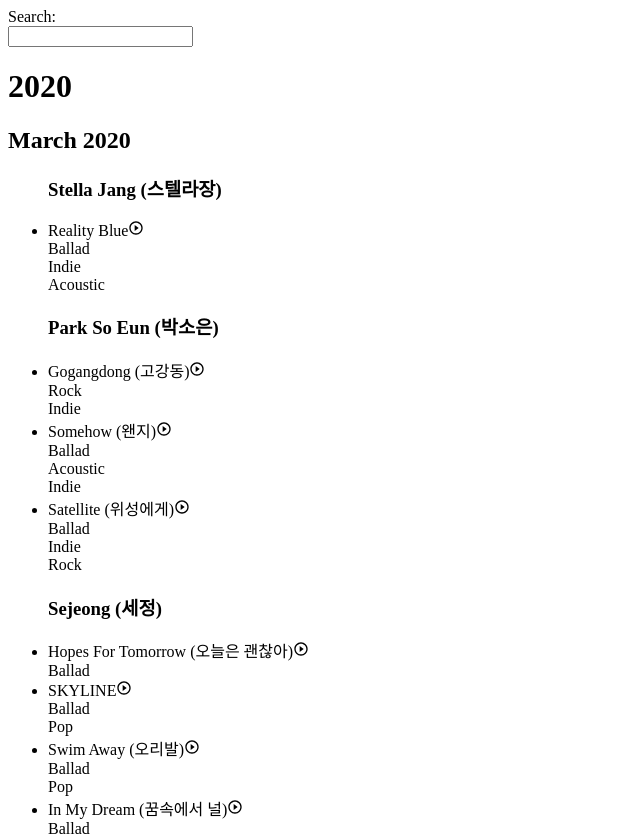
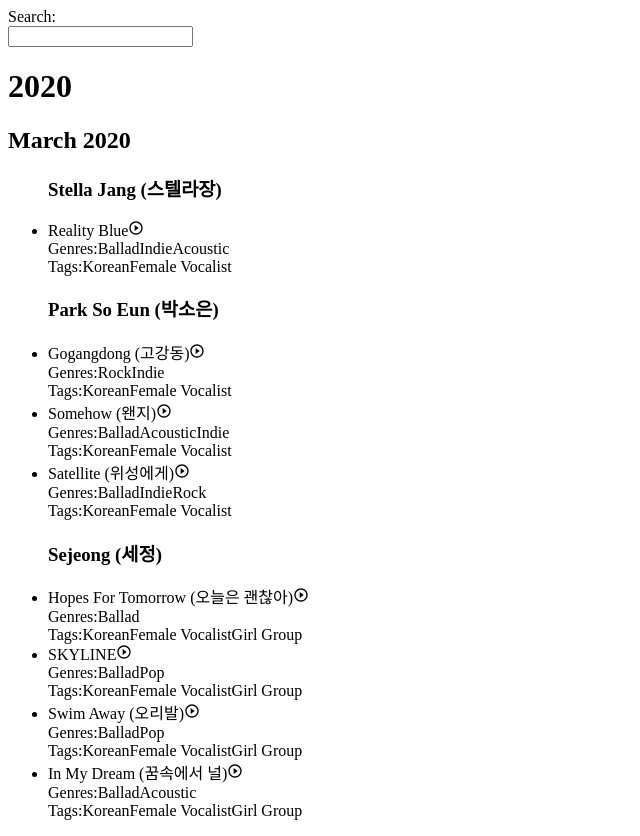
Before and after one commit to marvintran/MySongList, a React (Create React App) app: page / in a window 1280 px wide. Shown: the top 836 px of the page, without its empty margins (0-640 px from the left). Built offline with nearby package versions, Linux system fonts and the light colour scheme.

Commit message:
Display tags and added css styling.

```diff
--- a/src/Track.js
+++ b/src/Track.js
@@ -30,9 +30,20 @@ class Track extends React.Component {
     } else {
       button = <MdPlayCircleOutline/>
     }
+    const divStyle = {
+      display: 'table-row',
+    };
+
+    const divStyle2 = {
+      display: 'table-cell',
+    };
 
     const genres = this.props.track.genre.map((genre) => {
-      return <div>{genre}</div>;
+      return <div style={divStyle2}>{genre}</div>;
+    });
+
+    const tags = this.props.track.tags.map((tag) => {
+      return <div style={divStyle2}>{tag}</div>;
     });
 
     return (
@@ -41,7 +52,14 @@ class Track extends React.Component {
           {this.props.track.name}
           {button}
         </li>
-        <div>{genres}</div>
+        <div style={divStyle}>
+          <div style={divStyle2}>Genres: </div>
+          {genres}
+        </div>
+        <div>
+          <div style={divStyle2}>Tags: </div>
+          {tags}
+        </div>
         { videoShowing
           ? <ReactPlayer
             url={this.props.track.url}
```
